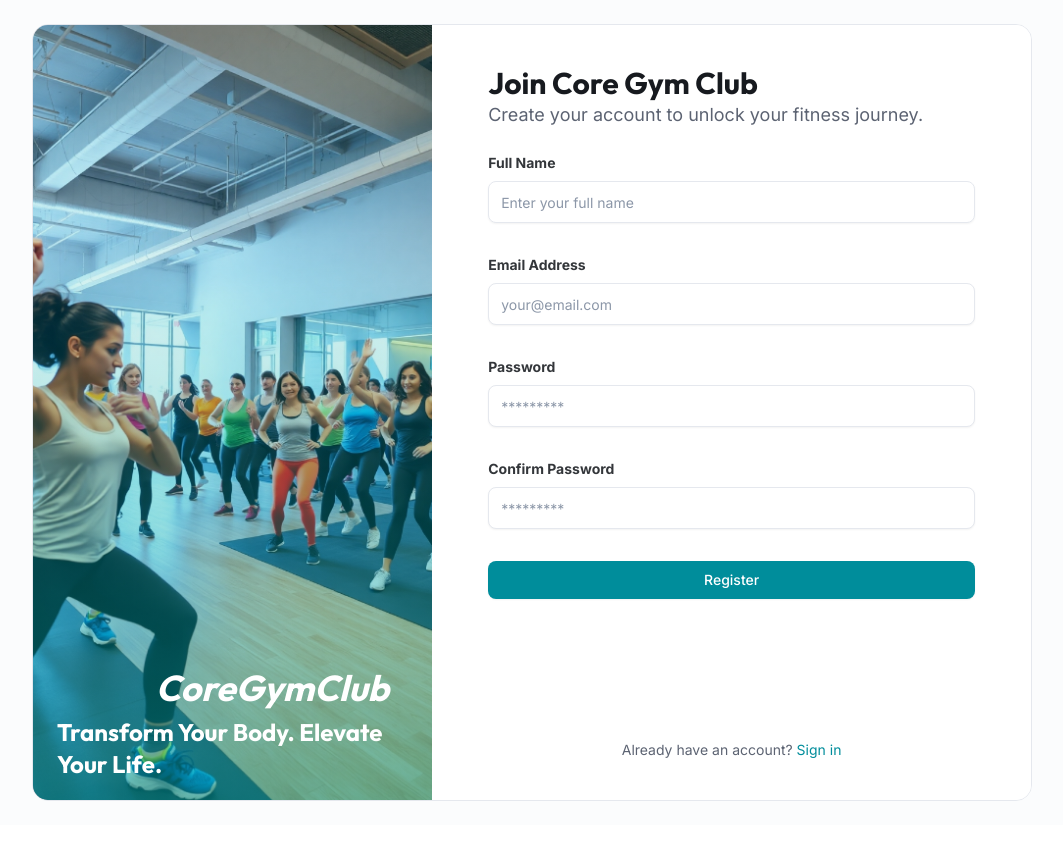
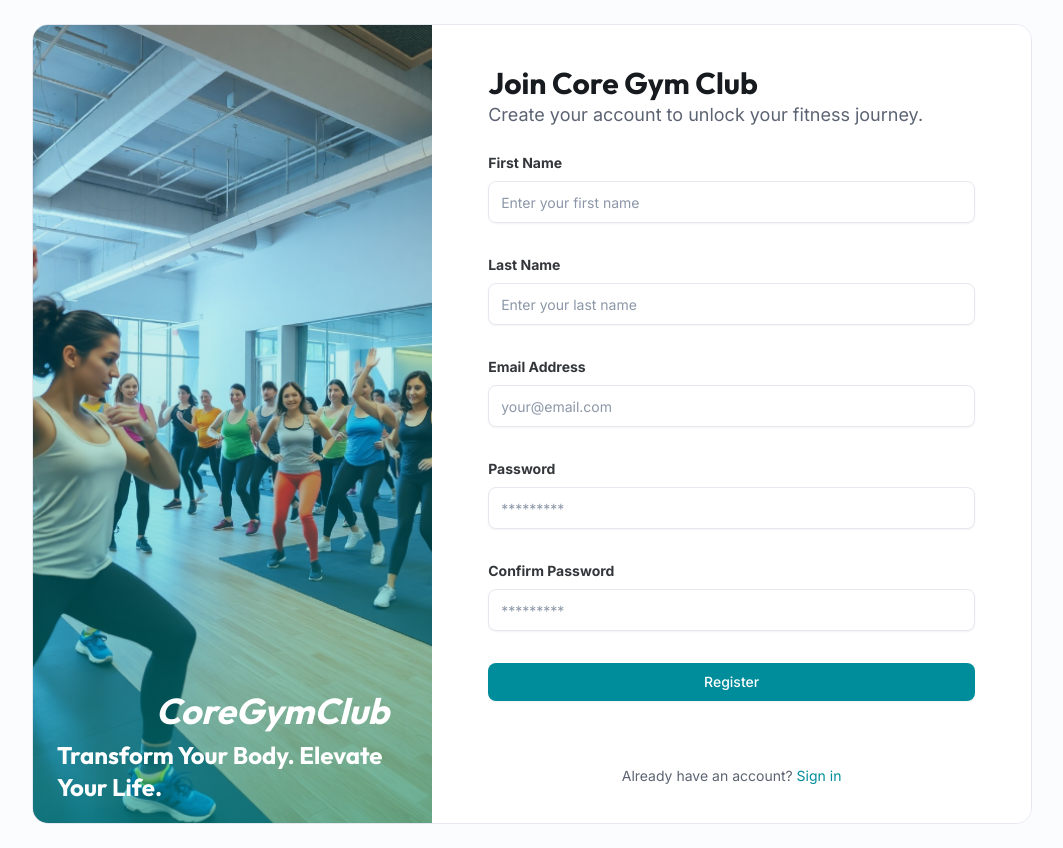
Before and after one commit to EC-ProjectGroup8/Frontend, a React (Vite) app: page /register in a window 1280 px wide. Shown: the whole page, without its empty margins (108-1171 px from the left). Before the commit the page ends 825 px from the top, so only its background shows below. Built offline with nearby package versions, Linux system fonts and the light colour scheme.

Commit message:
Split fullName → firstName + lastName + a11y polish

```diff
--- a/src/components/RegistrationForm/RegistrationForm.css
+++ b/src/components/RegistrationForm/RegistrationForm.css
@@ -11,7 +11,6 @@
    flex-direction: column;
    width: 100%;
    max-width: 1000px;
-   max-height: 800px;
    overflow: hidden;
    border: 1px solid var(--clr-border);
    border-radius: 1rem;
@@ -19,6 +18,7 @@
 
    @media (min-width: 768px) {
       flex-direction: row;
+      max-height: 800px;
    }
 }
 
--- a/src/components/RegistrationForm/RegistrationForm.tsx
+++ b/src/components/RegistrationForm/RegistrationForm.tsx
@@ -8,7 +8,8 @@ import { Label } from "../ui/label";
 import "./RegistrationForm.css";
 
 type FormData = {
-   fullName: string;
+   firstName: string,
+   lastName: string,
    email: string;
    password: string;
    confirmPassword: string;
@@ -25,8 +26,10 @@ const RegistrationForm: React.FC = () => {
    } = useForm<FormData>({
       mode: "onSubmit",
       reValidateMode: "onChange",
+      shouldFocusError: true,
       defaultValues: {
-         fullName: "",
+         firstName: "",
+         lastName: "",
          email: "",
          password: "",
          confirmPassword: "",
@@ -34,19 +37,67 @@ const RegistrationForm: React.FC = () => {
       },
    });
 
-   // Regex and dummy data
    const passwordRegex = /^(?=.*[a-z])(?=.*[A-Z])(?=.*\d).{8,}$/;
-   const takenEmails = ["taken@example.com"];
 
-   // Submit-funktion (fake API-call)
    const onSubmit = async (formData: FormData) => {
-      if (takenEmails.includes(formData.email.trim().toLowerCase())) {
+      const email = formData.email.trim().toLowerCase();
+
+      // ======================================================
+      // 🔧 BACKEND INTEGRATION — REPLACE THIS SECTION
+      // Explanation & example generated by ChatGPT
+      //
+      // TODO: Uncomment this block when backend is connected.
+      // - Use an env var for base URL: import.meta.env.VITE_API_URL
+      // - Backend should return 201/200 on success.
+      // - Backend should return 409 (EMAIL_TAKEN) when email already exists.
+      // - Keep server-side validation even if client does basic checks.
+      // ======================================================
+
+
+      // try {
+      //   const res = await fetch(`${import.meta.env.VITE_API_URL}/auth/register`, {
+      //      method: "POST",
+      //      headers: { "Content-Type": "application/json" },
+      //      body: JSON.stringify({
+      //         firstName: formData.firstName.trim(),
+      //         lastName: formData.lastName.trim(),
+      //         email, // already trimmed & lowercased above
+      //         password: formData.password,
+      //         acceptTerms: formData.acceptTerms,
+      //      }),
+      //   });
+
+      //   if (res.status === 409) {
+      //      setError("email", { message: "Email already in use" });
+      //      return;
+      //   }
+
+      //   if (!res.ok) {
+      //      const err = await res.json().catch(() => null);
+      //      setError("email", { message: err?.message ?? "Registration failed" });
+      //      return;
+      //   }
+
+      // TODO: Handle success (e.g., toast + navigate("/signin"))
+      // } catch {
+      // setError("email", { message: "Network error, try again" });
+      // return;
+      // }
+      // ======================================================
+
+
+      // TEMPORARY: Simulating existing email (remove later)
+      const takenEmails = ["taken@example.com"];
+      if (takenEmails.includes(email)) {
          setError("email", { message: "Email already in use" });
          return;
       }
 
-      await new Promise((resolve) => setTimeout(resolve, 1000)); // Fake delay
+      // TEMPORARY: Fake delay to simulate submit (remove later)
+      await new Promise((resolve) => setTimeout(resolve, 1000));
    };
+
+
 
    return (
       <div className="registration-container">
@@ -67,37 +118,73 @@ const RegistrationForm: React.FC = () => {
             </div>
 
             {/* FORM */}
-            <form className="form" onSubmit={handleSubmit(onSubmit)} noValidate>
+            <form className="form" onSubmit={handleSubmit(onSubmit)} noValidate aria-busy={isSubmitting}>
                <h2 className="form-title text-3xl font-bold">Join Core Gym Club</h2>
                <p className="form-subtitle text-lg">
                   Create your account to unlock your fitness journey.
                </p>
 
-               {/* Full Name */}
+               {/* Screen-reader for submitting */}
+               <span className="sr-only" role="status" aria-live="polite">
+                  {isSubmitting ? "Submitting your registration..." : ""}
+               </span>
+
+               {/* First Name */}
                <div className="form-group">
-                  <Label className="form-label text-sm font-bold" htmlFor="fullName">
-                     Full Name
+                  <Label className="form-label text-sm font-bold" htmlFor="firstName">
+                     First Name
                   </Label>
                   <Input
-                     id="fullName"
+                     id="firstName"
                      className="form-input"
-                     placeholder="Enter your full name"
+                     placeholder="Enter your first name"
                      type="text"
-                     aria-invalid={!!errors.fullName}
-                     {...register("fullName", {
-                        required: "Full name is required",
+                     autoComplete="given-name"
+                     aria-invalid={!!errors.firstName}
+                     {...register("firstName", {
+                        required: "First name is required",
                         minLength: {
                            value: 2,
-                           message: "Full name must be at least 2 characters",
+                           message: "First name must be at least 2 characters",
                         },
                         validate: (value) =>
                            value.trim().length > 0 ||
-                           "Full name cannot be empty",
+                           "First name cannot be empty",
                      })}
                   />
-                  {errors.fullName && (
+                  {errors.firstName && (
                      <p className="form-error text-sm" aria-live="polite">
-                        {errors.fullName.message}
+                        {errors.firstName.message}
+                     </p>
+                  )}
+               </div>
+
+               {/* Last Name */}
+               <div className="form-group">
+                  <Label className="form-label text-sm font-bold" htmlFor="lastName">
+                     Last Name
+                  </Label>
+                  <Input
+                     id="lastName"
+                     className="form-input"
+                     placeholder="Enter your last name"
+                     type="text"
+                     autoComplete="family-name"
+                     aria-invalid={!!errors.lastName}
+                     {...register("lastName", {
+                        required: "Last name is required",
+                        minLength: {
+                           value: 2,
+                           message: "Last name must be at least 2 characters",
+                        },
+                        validate: (value) =>
+                           value.trim().length > 0 ||
+                           "Last name cannot be empty",
+                     })}
+                  />
+                  {errors.lastName && (
+                     <p className="form-error text-sm" aria-live="polite">
+                        {errors.lastName.message}
                      </p>
                   )}
                </div>
@@ -112,6 +199,7 @@ const RegistrationForm: React.FC = () => {
                      className="form-input"
                      placeholder="your@email.com"
                      type="email"
+                     autoComplete="email"
                      aria-invalid={!!errors.email}
                      {...register("email", {
                         required: "Email is required",
@@ -140,6 +228,7 @@ const RegistrationForm: React.FC = () => {
                      className="form-input"
                      placeholder="*********"
                      type="password"
+                     autoComplete="new-password"
                      aria-invalid={!!errors.password}
                      {...register("password", {
                         required: "Password is required",
@@ -166,6 +255,7 @@ const RegistrationForm: React.FC = () => {
                      className="form-input"
                      placeholder="*********"
                      type="password"
+                     autoComplete="new-password"
                      aria-invalid={!!errors.confirmPassword}
                      {...register("confirmPassword", {
                         required: "Please confirm your password",
```
